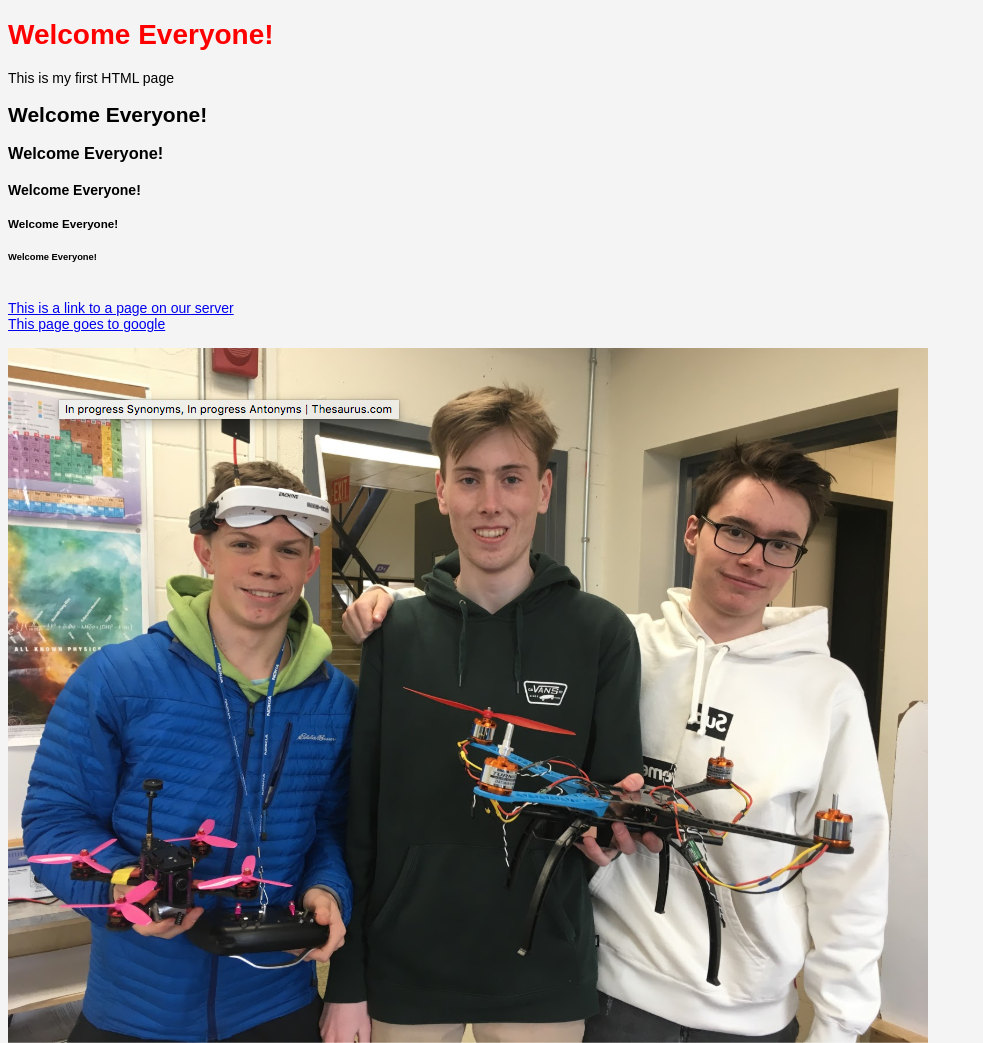
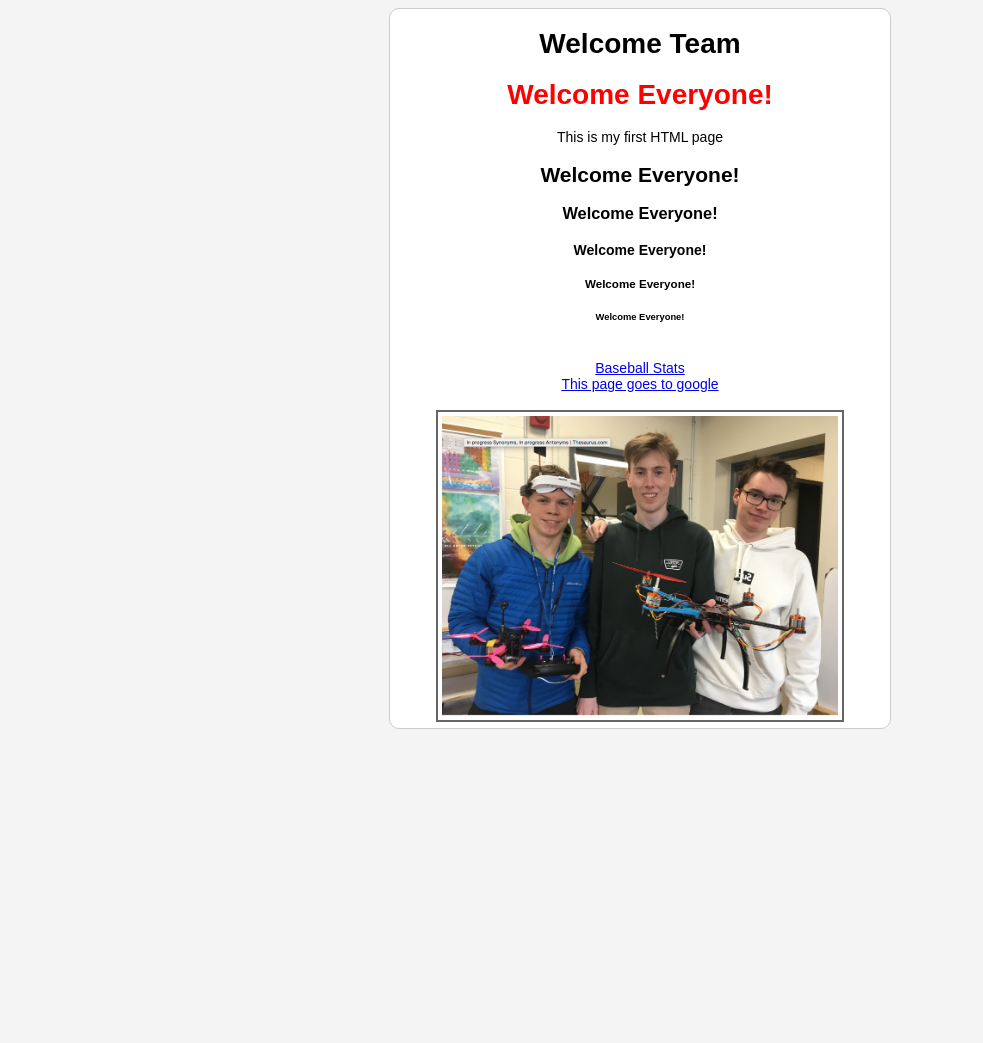
Before and after one commit to ayushbh2020/HTML, a plain HTML site: page Index.html in a window 1280 px wide. Shown: the whole page, without its empty margins (0-983 px from the left). After the commit the page ends 800 px from the top, so only its background shows below. Drawn offline with Linux system fonts and the light colour scheme.

Commit message:
major changes to site

```diff
--- a/CSS/style.css
+++ b/CSS/style.css
@@ -3,6 +3,27 @@ body{
 	font-family:arial;
 	font-size:14px;
 }
-h1{
+h1.redClass{ /* only applies to h1 redClass */
 	color: red;
 }
+#container{
+	width:460px;
+	margin: auto;
+	border: 1px solid #cccccc;
+	padding: 0 20px 20px 20px;/* top right bottom left */
+	border-radius: 10px;/* round the conrers*/
+	text-align: center;
+	background:#ffffff
+
+}
+img{
+	border:#666 2px solid;
+	padding: 4px;
+	margin:2px;
+	max-height: 100%;
+
+}
+.landscape{
+	height:300px; /* manually adjust picture */
+
+}
--- /dev/null
+++ b/CSS/style2.css
@@ -0,0 +1,30 @@
+body{
+	background-color:#f4f4f4;
+	font-family:arial;
+	font-size:14px;
+}
+
+#container{
+	width:460px;
+	margin: auto;
+	border: 1px solid #cccccc;
+	padding: 0 20px 20px 20px;/* top right bottom left */
+	border-radius: 10px;/* round the conrers*/
+	text-align: center;
+	background:#ffffff;
+	min-height: 400px;/* having a min height, it will extend as content is added*/
+
+}
+th,td{
+	width:100px;/*increases width*/
+	text-align: center;/* center aliging all text*/
+}
+td{
+	border-bottom: dotted 2px #ccc;
+	padding: 3px 0px ;/*3 up and down 0 left and right*/
+
+}
+li{
+	text-align: left
+
+}
--- a/Index.html
+++ b/Index.html
@@ -5,7 +5,9 @@
 	</head>
 	<link rel="stylesheet" href="css/style.css" type="text/css"/>
 	<body>
-		<h1> Welcome Everyone!</h1>
+	<div id="container">
+		<h1> Welcome Team</h1>
+		<h1 class="redClass"> Welcome Everyone!</h1> <!-- Creating a class so not all h1 is red -->
 		<p> This is my first HTML page</p>
 		<h2> Welcome Everyone!</h2>
 		<h3> Welcome Everyone!</h3>
@@ -13,14 +15,16 @@
 		<h5> Welcome Everyone!</h5>
 		<h6> Welcome Everyone!</h6>
 		<br />
-		<a href="page.html"> This is a link to a page on our server</a>
+		<a href="page.html"> Baseball Stats</a>
 		<br />
 		<a href="http://google.com" target="_blank"> This page goes to google</a>
 		<br />
 		<br />
-		<div>
-			<img src="Images/aeronautics.png" alt="img not found"/> <!-- Important that images/ is there so its linked to that directory -->
+		<div class="landscape">
+			<img src="Images/aeronautics.png" alt="img not found"/>
+			 <!-- Important that images/ is there so its linked to that directory -->
 		</div>
+	</div>
 	</body>
 
 </html>
```
Also changed, not shown: page.html (added, +63 -0 lines).
